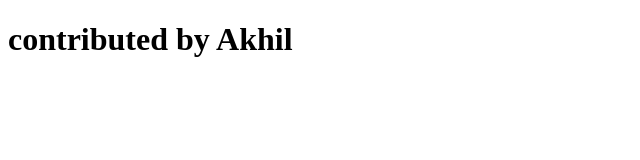
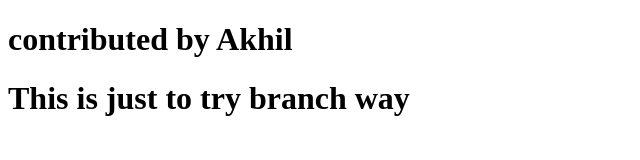
Before and after one commit to digitalakhil/WeTheMad-Web-Development-Bootcamp, a plain HTML site: page index.html in a window 1280 px wide. Shown: the whole page, without its empty margins (0-640 px from the left). Drawn offline with Linux system fonts and the light colour scheme.

Commit message:
adding in new branch

```diff
--- a/index.html
+++ b/index.html
@@ -4,5 +4,6 @@
 </head>
 <body>
 <h1> contributed by Akhil</h1>
+<h1> This is just to try branch way</h1>
 </body>
 </html>
```
